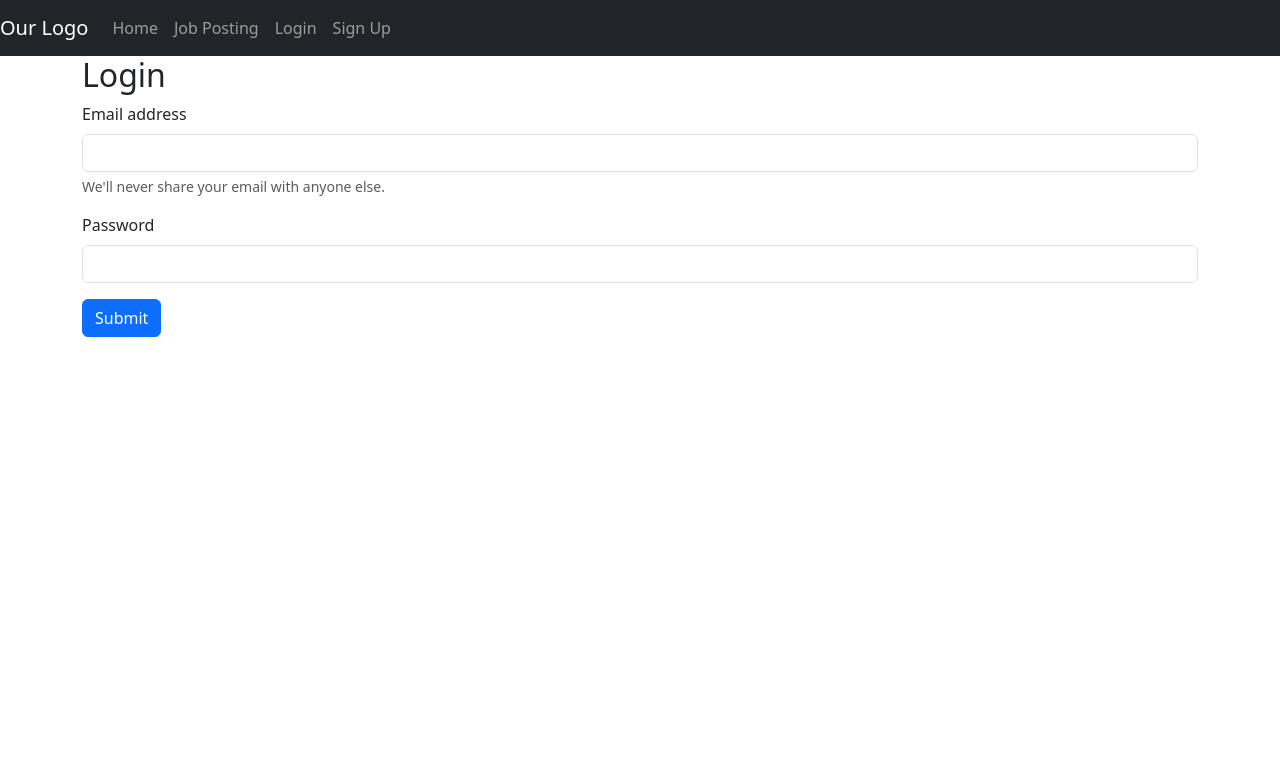
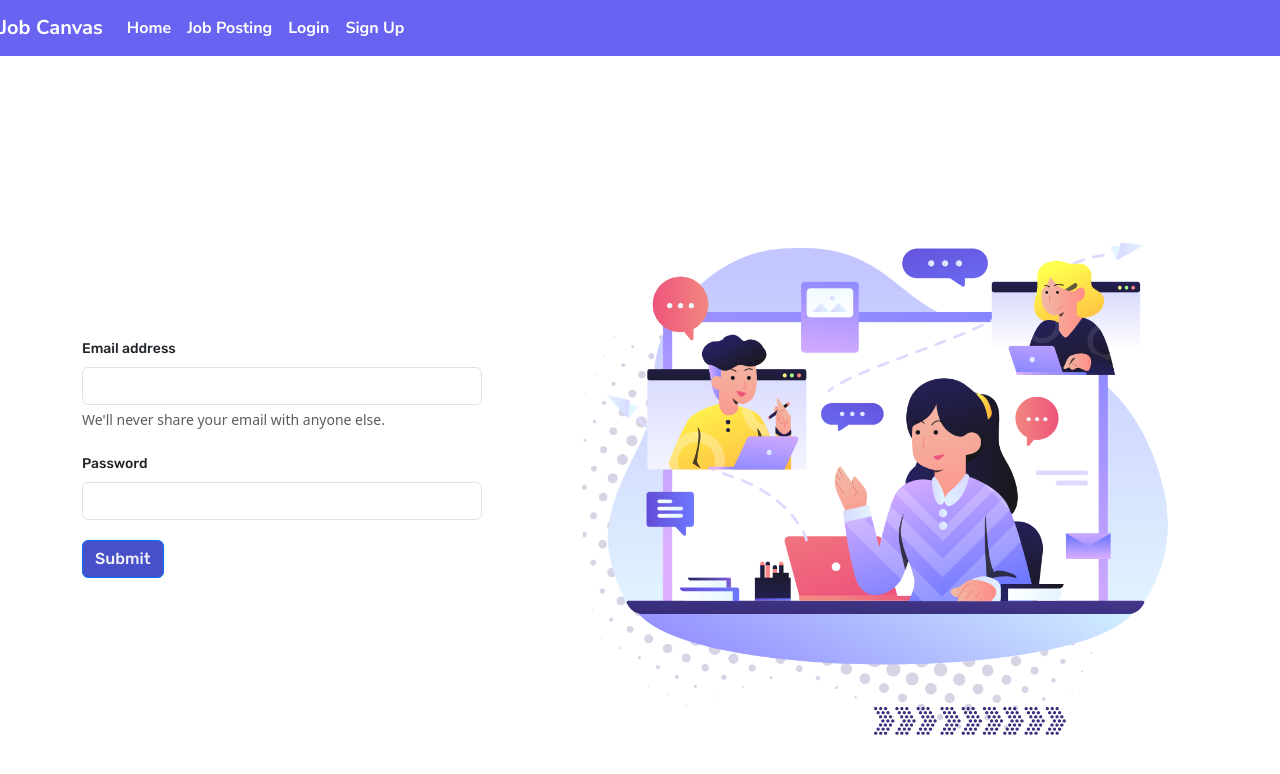
Before and after one commit to kali20987/JobCanvas, a React (Create React App) app in the folder client/: page /login in a window 1280 px wide. Shown: the top 774 px of the page. Built offline with nearby package versions, Linux system fonts and the light colour scheme.

Commit message:
login css done

```diff
--- a/client/public/index.html
+++ b/client/public/index.html
@@ -3,6 +3,12 @@
   <head>
     <meta charset="utf-8" />
     <link rel="icon" href="%PUBLIC_URL%/favicon.ico" />
+    <link rel="preconnect" href="https://fonts.googleapis.com" />
+    <link rel="preconnect" href="https://fonts.gstatic.com" crossorigin />
+    <link
+      href="https://fonts.googleapis.com/css2?family=Nunito+Sans:wght@300;400;600;700;800;900&family=Permanent+Marker&family=Rubik:wght@500&display=swap"
+      rel="stylesheet"
+    />
     <meta name="viewport" content="width=device-width, initial-scale=1" />
     <meta name="theme-color" content="#000000" />
     <meta
--- a/client/src/App.js
+++ b/client/src/App.js
@@ -14,6 +14,8 @@ import Home from "./pages/Home";
 import NavBar from "./components/NavBar";
 import Login from "../src/pages/LogIn";
 import Signup from "./pages/SignUp";
+import '../src/components/fonts.css';
+
 
 // Construct our main GraphQL API endpoint
 const httpLink = createHttpLink({
--- /dev/null
+++ b/client/src/components/LoginForm.css
@@ -0,0 +1,47 @@
+@import url('https://fonts.googleapis.com/css2?family=Nunito+Sans:wght@300;400;600;700;800;900&family=Permanent+Marker&family=Rubik:wght@500&display=swap');
+
+.login-page {
+  background-image: url("../images/jobcanvas.png");
+  background-repeat: no-repeat;
+  background-position: center;
+  background-size: contain;
+  width: 100%;
+  height: 100vh;
+  display: flex;
+  justify-content: flex-start;
+  align-items: center;
+}
+
+.form-wrapper {
+  display: flex;
+  justify-content: flex-end;
+}
+
+.form-container {
+  width: 400px;
+  margin-right: 20px;
+}
+
+.form-group {
+  margin-bottom: 20px;
+}
+
+.form-control {
+  width: 100%;
+  font-family: 'Nunito Sans', sans-serif;
+}
+
+.form-label {
+  font-size: 14px;
+  text-align: right;
+}
+
+.form-label-email,
+.form-label-password {
+  font-family: 'Rubik', sans-serif;
+}
+
+.btn-primary {
+  background-color: rgb(70, 80, 200);
+  color: rgb(241, 241, 245);
+}
--- a/client/src/components/LoginForm.js
+++ b/client/src/components/LoginForm.js
@@ -1,15 +1,18 @@
 import React from 'react';
+import '../components/LoginForm.css';
 
 export default function LoginForm({ formState, handleInputChange }) {
   return (
-    <div>
-      <div className="mb-3">
-        <label htmlFor="exampleInputEmail1" className="form-label">
+    <div className="login-page">
+      <div className="form-wrapper">
+        <div className="form-container">
+          <div className="form-group">
+            <label htmlFor="exampleInputEmail1" className="form-label form-label-email">
               Email address
             </label>
             <input
               type="email"
-          className="form-control"
+              className="form-control rubik-font"
               id="exampleInputEmail1"
               aria-describedby="emailHelp"
               name="email"
@@ -20,22 +23,24 @@ export default function LoginForm({ formState, handleInputChange }) {
               We'll never share your email with anyone else.
             </div>
           </div>
-      <div className="mb-3">
-        <label htmlFor="exampleInputPassword1" className="form-label">
+          <div className="form-group">
+            <label htmlFor="exampleInputPassword1" className="form-label form-label-password">
               Password
             </label>
             <input
               type="password"
-          className="form-control"
+              className="form-control rubik-font"
               id="exampleInputPassword1"
               name="password"
               value={formState.password}
               onChange={handleInputChange}
             />
           </div>
-      <button type="submit" className="btn btn-primary">
+          <button type="submit" className="btn btn-primary rubik-font">
             Submit
           </button>
         </div>
+      </div>
+    </div>
   );
 }
--- /dev/null
+++ b/client/src/components/NavBar.css
@@ -0,0 +1,10 @@
+.navbar {
+  background-color: rgb(104, 99, 241) !important;
+}
+.nav-link {
+  color: rgb(255, 255, 255);
+  font-weight: bold;
+}
+.navbar-brand {
+  font-weight: bold;
+}
--- a/client/src/components/NavBar.js
+++ b/client/src/components/NavBar.js
@@ -1,33 +1,46 @@
 import React from "react";
 import { Link } from "react-router-dom";
-
+import "../components/NavBar.css";
 
 export default function Navbar() {
-
   return (
-    <nav className="navbar navbar-expand-lg navbar-dark bg-dark" id="nav-main">
-      <Link className="navbar-brand" to="/">Our Logo</Link>
-      <button className="navbar-toggler" type="button" data-toggle="collapse" data-target="#navbarSupportedContent" aria-controls="navbarSupportedContent" aria-expanded="false" aria-label="Toggle navigation">
+    <nav className="navbar navbar-expand-lg navbar-dark nunito-sans-font" id="nav-main">
+      <Link className="navbar-brand" to="/">Job Canvas</Link>
+      <button
+        className="navbar-toggler"
+        type="button"
+        data-toggle="collapse"
+        data-target="#navbarSupportedContent"
+        aria-controls="navbarSupportedContent"
+        aria-expanded="false"
+        aria-label="Toggle navigation"
+      >
         <span className="navbar-toggler-icon"></span>
       </button>
 
       <div className="collapse navbar-collapse" id="navbarSupportedContent">
         <ul className="navbar-nav mr-auto">
           <li className="nav-item active">
-            <Link className="nav-link" to="/">Home</Link>
+            <Link className="nav-link font-weight-bold" to="/">
+              Home
+            </Link>
           </li>
           <li className="nav-item">
-            <Link className="nav-link" to="/jobposting">Job Posting</Link>
+            <Link className="nav-link font-weight-bold" to="/jobposting">
+              Job Posting
+            </Link>
           </li>
           <li className="nav-item">
-            <Link className="nav-link" to="/login">Login</Link>
+            <Link className="nav-link font-weight-bold" to="/login">
+              Login
+            </Link>
           </li>
           <li className="nav-item">
-            <Link className="nav-link" to="/signup">Sign Up</Link>
+            <Link className="nav-link font-weight-bold" to="/signup">
+              Sign Up
+            </Link>
           </li>
         </ul>
-
-
       </div>
     </nav>
   );
--- /dev/null
+++ b/client/src/components/fonts.css
@@ -0,0 +1,13 @@
+@import url('https://fonts.googleapis.com/css2?family=Nunito+Sans:wght@300;400;600;700;800;900&family=Permanent+Marker&family=Rubik:wght@500&display=swap');
+/* fonts.css */
+.nunito-sans-font {
+  font-family: 'Nunito Sans', sans-serif;
+}
+
+.permanent-marker-font {
+  font-family: 'Permanent Marker', cursive;
+}
+
+.rubik-font {
+  font-family: 'Rubik', sans-serif;
+}
--- a/client/src/pages/LogIn.js
+++ b/client/src/pages/LogIn.js
@@ -35,7 +35,7 @@ const Login = () => {
 
   return (
     <div>
-      <h2>Login</h2>
+   {/* <h2 style={{ color: 'green' }}>Login</h2> */}
       <form onSubmit={handleFormSubmit}>
         <LoginForm
           formState={formState}
```
Also changed, not shown: client/src/images/another.png (added), client/src/images/jobcanvas.png (added). Lines whose indentation alone changed are shown as unchanged.
